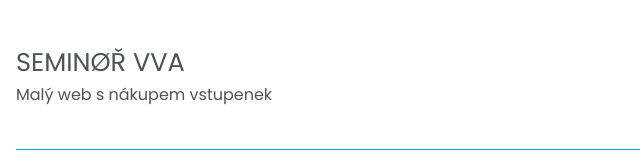
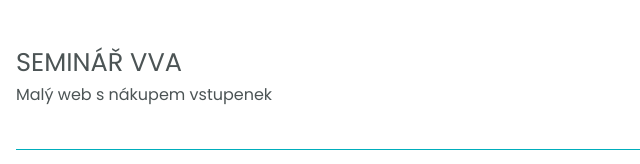
Before and after one commit to kebzat/Ler.studio, a website: page index.html in a window 1280 px wide. Shown: the part 2500-2664 px from the top of the page, 0-640 px from the left. Drawn offline with nearby package versions, Linux system fonts and the light colour scheme.

Commit message:
Oprava rozbité diakritiky

```diff
--- a/index.html
+++ b/index.html
@@ -120,7 +120,7 @@
           </a>
           <a href="https://www.seminarvva.cz/" target="_blank" class="work__item">
             <div class="work__item-left animated-left">
-              <h3 class="work__item-title">SEMINØŘ VVA</h3>
+              <h3 class="work__item-title">SEMINÁŘ VVA</h3>
               <p class="work__item-description">Malý web s nákupem vstupenek</p>
             </div>
             <div class="work__item-right">
```
